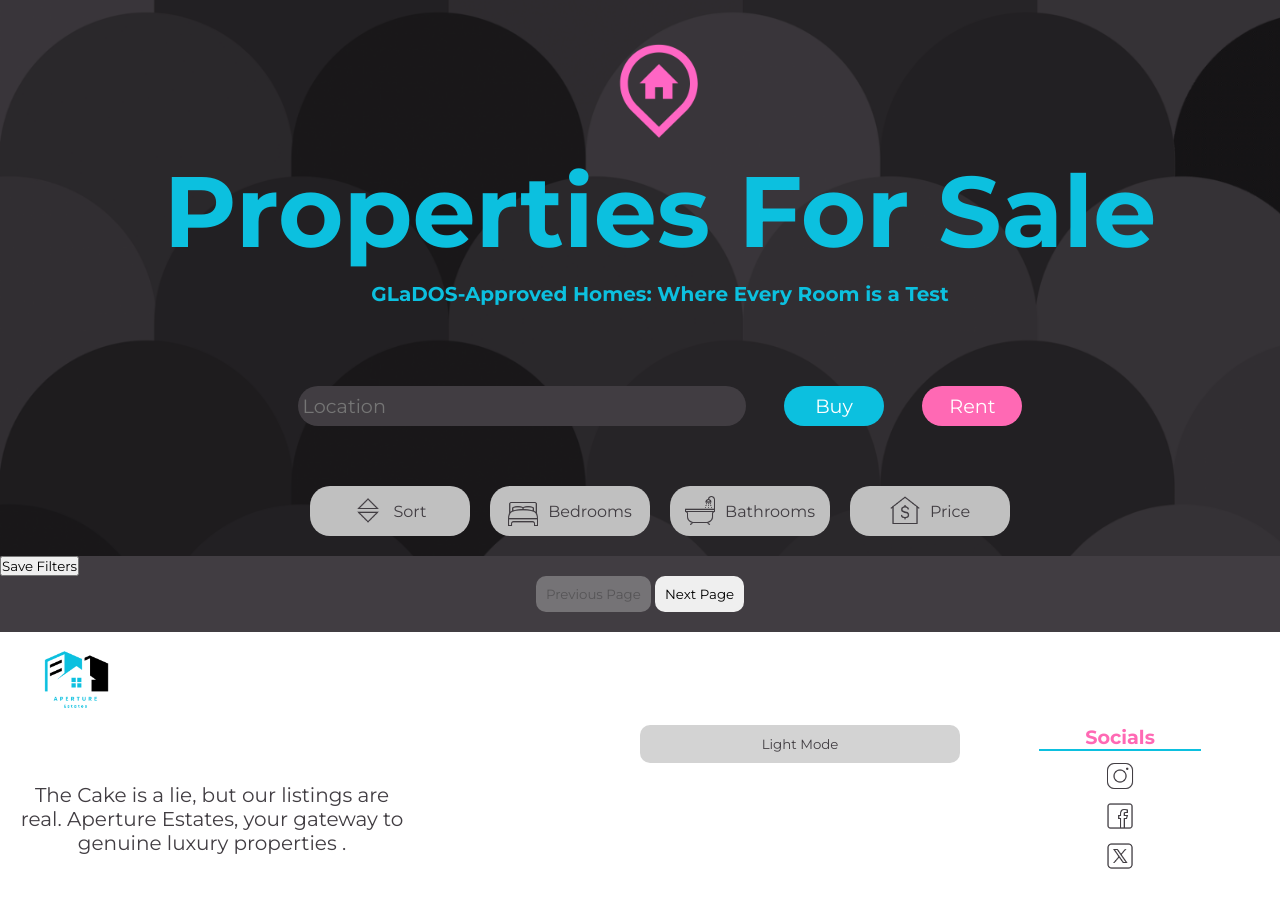
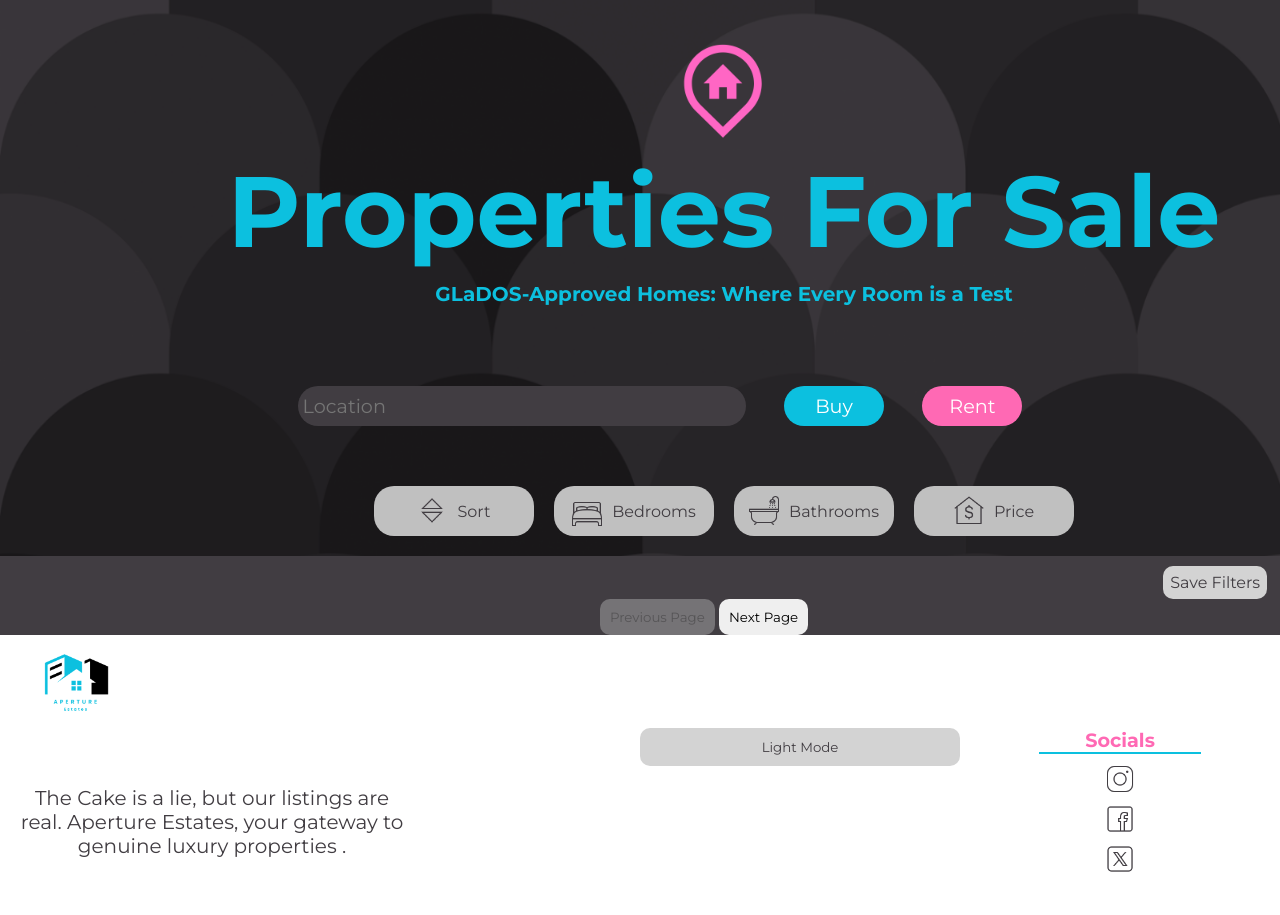
Before and after one commit to hayley-d/ApertureEstates, a PHP site: page /listings.php in a window 1280 px wide; the page is wider, and only the part inside the window is pictured. Shown: the part 112-1027 px from the top of that part. Run offline with PHP 8.4, Linux system fonts and the light colour scheme.

Commit message:
Final Upload for PA4

```diff
--- a/css/content-card.css
+++ b/css/content-card.css
@@ -2,12 +2,35 @@
 #listings-container{
     background-color: #413D42;
     display: grid;
-    width:100vw;
+    width:110vw;
     gap:5vh;
     height:fit-content;
     overflow-x: hidden;
 
 }
+
+#save-btn-container{
+    margin-top:10px;
+    width:90%;
+    height:fit-content;
+    display: flex;
+    justify-content: right;
+}
+
+#save-btn{
+    cursor: pointer;
+    border-radius: 10px;
+    border:none;
+    font-size: 16px;
+    padding:7px;
+    color: #413D42;
+    background-color: lightgrey;
+}
+#save-btn:hover{
+    background-color: hotpink;
+    color: white;
+}
+
 
 .content-card-container{
     display: flex;
@@ -248,3 +271,6 @@
         width:130px;
     }
 }
+a{
+    cursor: pointer;
+}
--- a/css/favourites.css
+++ b/css/favourites.css
@@ -23,7 +23,6 @@ section{
 
 
 .content-card{
-
     background-color: white;
     width:70vw;
     height:30vh;
--- a/css/style.css
+++ b/css/style.css
@@ -15,9 +15,10 @@
 
 #content{
   background-color: white;
-  width: 100%;
+  width: 110vw;
   overflow: hidden;
-  background-image: url("../img/search-background.png");
+  background-image: url("img/search-background.png");
+  /*background-image: url("https://wheatley.cs.up.ac.za/u21528790/COS216/PA4/img/search-background.png");*/
   background-size: cover;
   background-repeat: no-repeat;
   height:fit-content;
@@ -57,6 +58,9 @@
   display: flex;
   justify-content: center;
   align-items: center;
+  padding:0;
+  margin:0;
+  width:110vw;
 }
 .page-btn{
   border-radius: 10px;
```
